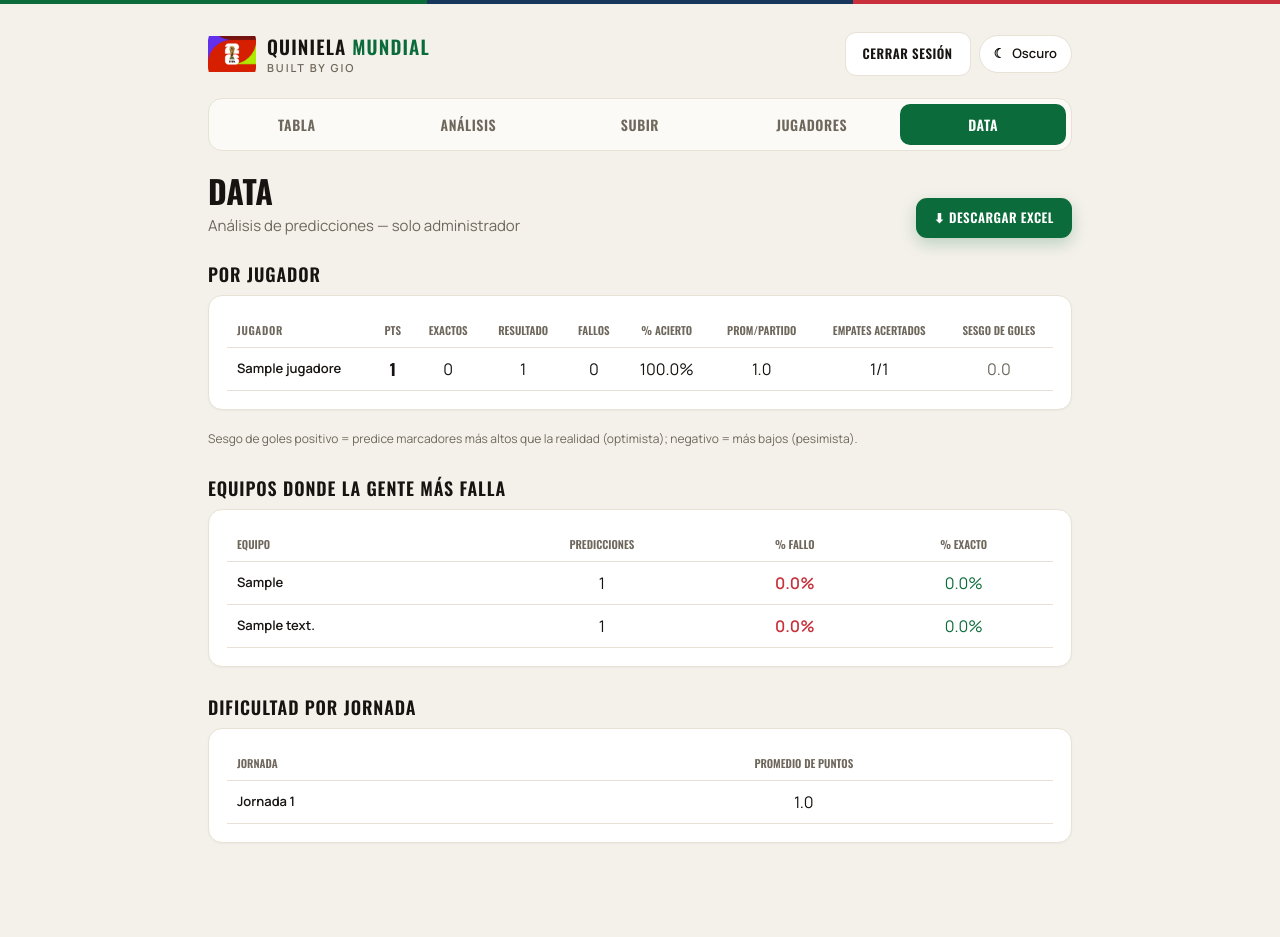
After one commit to SupremoGio/quiniela_Sgio, a Flask app: page /data in a window 1280 px wide. The commit adds this page. Run offline with Flask 3, Linux system fonts and the light colour scheme; the visitor is signed in with stand-in values (Sample User, id 1); tables that the repository leaves empty hold one stand-in row (values such as "Sample post").

Commit message:
feat: módulo Data admin-only con análisis avanzado y export a Excel
Agrega /data (dashboard con métricas por jugador, equipo y jornada) y
/data/export.xlsx (descarga con hojas de tabla de posiciones, predicciones
y los tres análisis) para que el administrador pueda tomar decisiones con
toda la data histórica de la quiniela.

```diff
--- a/app.py
+++ b/app.py
@@ -15,6 +15,7 @@ Para correrlo localmente:
     flask --app app run --debug
 """
 import hmac
+import io
 import os
 import re
 from datetime import datetime, timedelta
@@ -23,7 +24,7 @@ from zoneinfo import ZoneInfo
 import click
 import pandas as pd
 from dotenv import load_dotenv
-from flask import Flask, flash, redirect, render_template, request, url_for
+from flask import Flask, flash, redirect, render_template, request, send_file, url_for
 from flask_login import (
     LoginManager,
     UserMixin,
@@ -312,6 +313,95 @@ def crear_app():
                                             puntos=pts_map[j.id], tomado_en=now))
         db.session.flush()
 
+    def _calcular_analisis_avanzado():
+        """Métricas de analista de datos sobre todas las predicciones calificadas:
+        por jugador (sesgo de marcador, racha, empates), por equipo (en cuáles
+        falla más la gente) y por jornada (dificultad promedio)."""
+        predicciones = (
+            Prediccion.query.join(Partido)
+            .filter(Partido.finalizado.is_(True))
+            .all()
+        )
+
+        por_jugador = {}
+        por_equipo = {}
+        por_jornada = {}
+
+        for pred in predicciones:
+            p = pred.partido
+            pts = pred.puntos or 0
+
+            j = por_jugador.setdefault(pred.jugador_id, {
+                "jugador": pred.jugador,
+                "total": 0, "puntos": 0, "exactos": 0, "resultado": 0, "fallos": 0,
+                "empates_predichos": 0, "empates_acertados": 0,
+                "goles_predichos": 0, "goles_reales": 0,
+            })
+            j["total"] += 1
+            j["puntos"] += pts
+            if pts == 3:
+                j["exactos"] += 1
+            elif pts == 1:
+                j["resultado"] += 1
+            else:
+                j["fallos"] += 1
+            if pred.pred_local == pred.pred_visitante:
+                j["empates_predichos"] += 1
+                if p.marcador_local == p.marcador_visitante:
+                    j["empates_acertados"] += 1
+            j["goles_predichos"] += pred.pred_local + pred.pred_visitante
+            j["goles_reales"] += p.marcador_local + p.marcador_visitante
+
+            for equipo in (p.equipo_local, p.equipo_visitante):
+                e = por_equipo.setdefault(equipo, {"equipo": equipo, "total": 0, "fallos": 0, "exactos": 0})
+                e["total"] += 1
+                if pts == 0:
+                    e["fallos"] += 1
+                elif pts == 3:
+                    e["exactos"] += 1
+
+            jn = por_jornada.setdefault(p.jornada, {"jornada": p.jornada, "total": 0, "puntos": 0})
+            jn["total"] += 1
+            jn["puntos"] += pts
+
+        jugadores_out = []
+        for d in por_jugador.values():
+            total = d["total"]
+            jugadores_out.append({
+                "jugador": d["jugador"],
+                "puntos": d["puntos"],
+                "exactos": d["exactos"],
+                "resultado": d["resultado"],
+                "fallos": d["fallos"],
+                "pct_acierto": round((d["exactos"] + d["resultado"]) / total * 100, 1) if total else 0,
+                "promedio": round(d["puntos"] / total, 2) if total else 0,
+                "empates_predichos": d["empates_predichos"],
+                "empates_acertados": d["empates_acertados"],
+                "sesgo_goles": round((d["goles_predichos"] - d["goles_reales"]) / total, 2) if total else 0,
+            })
+        jugadores_out.sort(key=lambda x: x["puntos"], reverse=True)
+
+        equipos_out = []
+        for d in por_equipo.values():
+            total = d["total"]
+            equipos_out.append({
+                "equipo": d["equipo"],
+                "total_predicciones": total,
+                "pct_fallo": round(d["fallos"] / total * 100, 1) if total else 0,
+                "pct_exacto": round(d["exactos"] / total * 100, 1) if total else 0,
+            })
+        equipos_out.sort(key=lambda x: x["pct_fallo"], reverse=True)
+
+        jornadas_out = []
+        for d in sorted(por_jornada.values(), key=lambda x: x["jornada"]):
+            total = d["total"]
+            jornadas_out.append({
+                "jornada": d["jornada"],
+                "promedio_puntos": round(d["puntos"] / total, 2) if total else 0,
+            })
+
+        return jugadores_out, equipos_out, jornadas_out
+
     def _sincronizar_calendario():
         """Trae el calendario completo (104 partidos) desde la API y
         crea/actualiza los registros de Partido. Si la API ya marca un
@@ -571,6 +661,86 @@ def crear_app():
             mas_faciles=mas_faciles,
             campeon_real=campeon_real,
             picks_ranking=picks_ranking,
+        )
+
+    @app.route("/data")
+    @login_required
+    def data_dashboard():
+        jugadores_stats, equipos_stats, jornadas_stats = _calcular_analisis_avanzado()
+        return render_template(
+            "data.html",
+            jugadores_stats=jugadores_stats,
+            equipos_stats=equipos_stats,
+            jornadas_stats=jornadas_stats,
+        )
+
+    @app.route("/data/export.xlsx")
+    @login_required
+    def data_export():
+        predicciones = (
+            Prediccion.query.join(Partido).join(Jugador)
+            .order_by(Partido.jornada, Partido.equipo_local, Jugador.nombre)
+            .all()
+        )
+        filas_predicciones = [{
+            "jornada": pred.partido.jornada,
+            "jugador": pred.jugador.nombre,
+            "equipo_local": pred.partido.equipo_local,
+            "equipo_visitante": pred.partido.equipo_visitante,
+            "pred_local": pred.pred_local,
+            "pred_visitante": pred.pred_visitante,
+            "marcador_local_real": pred.partido.marcador_local,
+            "marcador_visitante_real": pred.partido.marcador_visitante,
+            "finalizado": pred.partido.finalizado,
+            "puntos": pred.puntos,
+        } for pred in predicciones]
+
+        jugadores_stats, equipos_stats, jornadas_stats = _calcular_analisis_avanzado()
+        filas_jugadores = [{
+            "jugador": d["jugador"].nombre,
+            "puntos": d["puntos"],
+            "exactos": d["exactos"],
+            "resultado": d["resultado"],
+            "fallos": d["fallos"],
+            "pct_acierto": d["pct_acierto"],
+            "promedio_puntos": d["promedio"],
+            "empates_predichos": d["empates_predichos"],
+            "empates_acertados": d["empates_acertados"],
+            "sesgo_goles": d["sesgo_goles"],
+        } for d in jugadores_stats]
+
+        preds_campeon = {pc.jugador_id: pc for pc in PrediccionCampeon.query.all()}
+        filas_posiciones = []
+        for j in Jugador.query.order_by(Jugador.nombre).all():
+            pc = preds_campeon.get(j.id)
+            puntos_campeon = (pc.puntos or 0) if pc else 0
+            filas_posiciones.append({
+                "jugador": j.nombre,
+                "puntos_predicciones": j.puntos_totales,
+                "puntos_campeon": puntos_campeon,
+                "puntos_total": j.puntos_totales + puntos_campeon,
+                "exactos": j.aciertos_exactos,
+                "resultado": j.aciertos_resultado,
+            })
+        filas_posiciones.sort(key=lambda x: x["puntos_total"], reverse=True)
+        for i, fila in enumerate(filas_posiciones, start=1):
+            fila["posicion"] = i
+
+        buffer = io.BytesIO()
+        with pd.ExcelWriter(buffer, engine="openpyxl") as writer:
+            pd.DataFrame(filas_posiciones).to_excel(writer, sheet_name="tabla_posiciones", index=False)
+            pd.DataFrame(filas_predicciones).to_excel(writer, sheet_name="predicciones", index=False)
+            pd.DataFrame(filas_jugadores).to_excel(writer, sheet_name="analisis_jugadores", index=False)
+            pd.DataFrame(equipos_stats).to_excel(writer, sheet_name="analisis_equipos", index=False)
+            pd.DataFrame(jornadas_stats).to_excel(writer, sheet_name="analisis_jornadas", index=False)
+        buffer.seek(0)
+
+        nombre = f"quiniela_data_{datetime.utcnow().strftime('%Y%m%d_%H%M')}.xlsx"
+        return send_file(
+            buffer,
+            as_attachment=True,
+            download_name=nombre,
+            mimetype="application/vnd.openxmlformats-officedocument.spreadsheetml.sheet",
         )
 
     @app.route("/")
--- a/templates/base.html
+++ b/templates/base.html
@@ -73,6 +73,10 @@
          class="q-tab {% if request.endpoint in ('jugadores', 'detalle_jugador') %}is-active{% endif %}">
         Jugadores
       </a>
+      <a href="{{ url_for('data_dashboard') }}"
+         class="q-tab {% if request.endpoint in ('data_dashboard', 'data_export') %}is-active{% endif %}">
+        Data
+      </a>
       {% endif %}
     </nav>
 
--- /dev/null
+++ b/templates/data.html
@@ -0,0 +1,108 @@
+{% extends "base.html" %}
+{% block title %}Data — Quiniela Mundial 2026{% endblock %}
+{% block content %}
+
+<div style="display:flex;align-items:flex-end;justify-content:space-between;flex-wrap:wrap;gap:12px;margin-bottom:clamp(18px,3.4vw,26px);">
+  <div>
+    <h1 class="q-h1" style="font-size:clamp(20px,5vw,32px);">Data</h1>
+    <p class="q-sub">Análisis de predicciones — solo administrador</p>
+  </div>
+  <a class="btn-accent" href="{{ url_for('data_export') }}" style="padding:10px 18px;font-size:13px;text-decoration:none;">
+    ⬇ Descargar Excel
+  </a>
+</div>
+
+{% if not jugadores_stats %}
+  <p style="color:var(--sub);font-family:var(--font-body);font-size:15px;">
+    Todavía no hay partidos finalizados para analizar.
+  </p>
+{% else %}
+
+{# ── POR JUGADOR ── #}
+<h2 class="q-section-title" style="margin-bottom:10px;">Por jugador</h2>
+<div class="panel" style="margin-bottom:clamp(22px,3.6vw,30px);overflow-x:auto;">
+  <table style="width:100%;border-collapse:collapse;min-width:760px;">
+    <thead>
+      <tr>
+        <th style="text-align:left;padding:8px 10px;font-family:var(--font-head);font-size:11px;font-weight:600;letter-spacing:.06em;text-transform:uppercase;color:var(--sub);border-bottom:1px solid var(--line);">Jugador</th>
+        <th style="padding:8px 10px;font-family:var(--font-head);font-size:11px;font-weight:600;text-transform:uppercase;color:var(--sub);border-bottom:1px solid var(--line);text-align:center;">Pts</th>
+        <th style="padding:8px 10px;font-family:var(--font-head);font-size:11px;font-weight:600;text-transform:uppercase;color:var(--sub);border-bottom:1px solid var(--line);text-align:center;">Exactos</th>
+        <th style="padding:8px 10px;font-family:var(--font-head);font-size:11px;font-weight:600;text-transform:uppercase;color:var(--sub);border-bottom:1px solid var(--line);text-align:center;">Resultado</th>
+        <th style="padding:8px 10px;font-family:var(--font-head);font-size:11px;font-weight:600;text-transform:uppercase;color:var(--sub);border-bottom:1px solid var(--line);text-align:center;">Fallos</th>
+        <th style="padding:8px 10px;font-family:var(--font-head);font-size:11px;font-weight:600;text-transform:uppercase;color:var(--sub);border-bottom:1px solid var(--line);text-align:center;">% Acierto</th>
+        <th style="padding:8px 10px;font-family:var(--font-head);font-size:11px;font-weight:600;text-transform:uppercase;color:var(--sub);border-bottom:1px solid var(--line);text-align:center;">Prom/partido</th>
+        <th style="padding:8px 10px;font-family:var(--font-head);font-size:11px;font-weight:600;text-transform:uppercase;color:var(--sub);border-bottom:1px solid var(--line);text-align:center;">Empates acertados</th>
+        <th style="padding:8px 10px;font-family:var(--font-head);font-size:11px;font-weight:600;text-transform:uppercase;color:var(--sub);border-bottom:1px solid var(--line);text-align:center;">Sesgo de goles</th>
+      </tr>
+    </thead>
+    <tbody>
+      {% for d in jugadores_stats %}
+      <tr style="border-bottom:1px solid var(--line);">
+        <td style="padding:9px 10px;font-family:var(--font-body);font-weight:600;font-size:13px;white-space:nowrap;">{{ d.jugador.nombre }}</td>
+        <td style="padding:9px 10px;text-align:center;font-family:var(--font-head);font-weight:700;">{{ d.puntos }}</td>
+        <td style="padding:9px 10px;text-align:center;">{{ d.exactos }}</td>
+        <td style="padding:9px 10px;text-align:center;">{{ d.resultado }}</td>
+        <td style="padding:9px 10px;text-align:center;">{{ d.fallos }}</td>
+        <td style="padding:9px 10px;text-align:center;">{{ d.pct_acierto }}%</td>
+        <td style="padding:9px 10px;text-align:center;">{{ d.promedio }}</td>
+        <td style="padding:9px 10px;text-align:center;">{{ d.empates_acertados }}/{{ d.empates_predichos }}</td>
+        <td style="padding:9px 10px;text-align:center;color:{% if d.sesgo_goles > 0 %}var(--gold){% elif d.sesgo_goles < 0 %}var(--red){% else %}var(--sub){% endif %};">
+          {% if d.sesgo_goles > 0 %}+{% endif %}{{ d.sesgo_goles }}
+        </td>
+      </tr>
+      {% endfor %}
+    </tbody>
+  </table>
+</div>
+<p style="color:var(--sub);font-family:var(--font-body);font-size:12px;margin-top:-10px;margin-bottom:clamp(22px,3.6vw,30px);">
+  Sesgo de goles positivo = predice marcadores más altos que la realidad (optimista); negativo = más bajos (pesimista).
+</p>
+
+{# ── POR EQUIPO ── #}
+<h2 class="q-section-title" style="margin-bottom:10px;">Equipos donde la gente más falla</h2>
+<div class="panel" style="margin-bottom:clamp(22px,3.6vw,30px);overflow-x:auto;">
+  <table style="width:100%;border-collapse:collapse;min-width:480px;">
+    <thead>
+      <tr>
+        <th style="text-align:left;padding:8px 10px;font-family:var(--font-head);font-size:11px;font-weight:600;text-transform:uppercase;color:var(--sub);border-bottom:1px solid var(--line);">Equipo</th>
+        <th style="padding:8px 10px;font-family:var(--font-head);font-size:11px;font-weight:600;text-transform:uppercase;color:var(--sub);border-bottom:1px solid var(--line);text-align:center;">Predicciones</th>
+        <th style="padding:8px 10px;font-family:var(--font-head);font-size:11px;font-weight:600;text-transform:uppercase;color:var(--sub);border-bottom:1px solid var(--line);text-align:center;">% Fallo</th>
+        <th style="padding:8px 10px;font-family:var(--font-head);font-size:11px;font-weight:600;text-transform:uppercase;color:var(--sub);border-bottom:1px solid var(--line);text-align:center;">% Exacto</th>
+      </tr>
+    </thead>
+    <tbody>
+      {% for e in equipos_stats[:15] %}
+      <tr style="border-bottom:1px solid var(--line);">
+        <td style="padding:9px 10px;font-family:var(--font-body);font-weight:600;font-size:13px;">{{ e.equipo }}</td>
+        <td style="padding:9px 10px;text-align:center;">{{ e.total_predicciones }}</td>
+        <td style="padding:9px 10px;text-align:center;color:var(--red);font-weight:600;">{{ e.pct_fallo }}%</td>
+        <td style="padding:9px 10px;text-align:center;color:var(--field);">{{ e.pct_exacto }}%</td>
+      </tr>
+      {% endfor %}
+    </tbody>
+  </table>
+</div>
+
+{# ── POR JORNADA ── #}
+<h2 class="q-section-title" style="margin-bottom:10px;">Dificultad por jornada</h2>
+<div class="panel" style="margin-bottom:clamp(22px,3.6vw,30px);overflow-x:auto;">
+  <table style="width:100%;border-collapse:collapse;min-width:360px;">
+    <thead>
+      <tr>
+        <th style="text-align:left;padding:8px 10px;font-family:var(--font-head);font-size:11px;font-weight:600;text-transform:uppercase;color:var(--sub);border-bottom:1px solid var(--line);">Jornada</th>
+        <th style="padding:8px 10px;font-family:var(--font-head);font-size:11px;font-weight:600;text-transform:uppercase;color:var(--sub);border-bottom:1px solid var(--line);text-align:center;">Promedio de puntos</th>
+      </tr>
+    </thead>
+    <tbody>
+      {% for jn in jornadas_stats %}
+      <tr style="border-bottom:1px solid var(--line);">
+        <td style="padding:9px 10px;font-family:var(--font-body);font-weight:600;font-size:13px;">{{ FASES_MUNDIAL.get(jn.jornada, 'Jornada ' ~ jn.jornada) }}</td>
+        <td style="padding:9px 10px;text-align:center;">{{ jn.promedio_puntos }}</td>
+      </tr>
+      {% endfor %}
+    </tbody>
+  </table>
+</div>
+
+{% endif %}
+{% endblock %}
```
